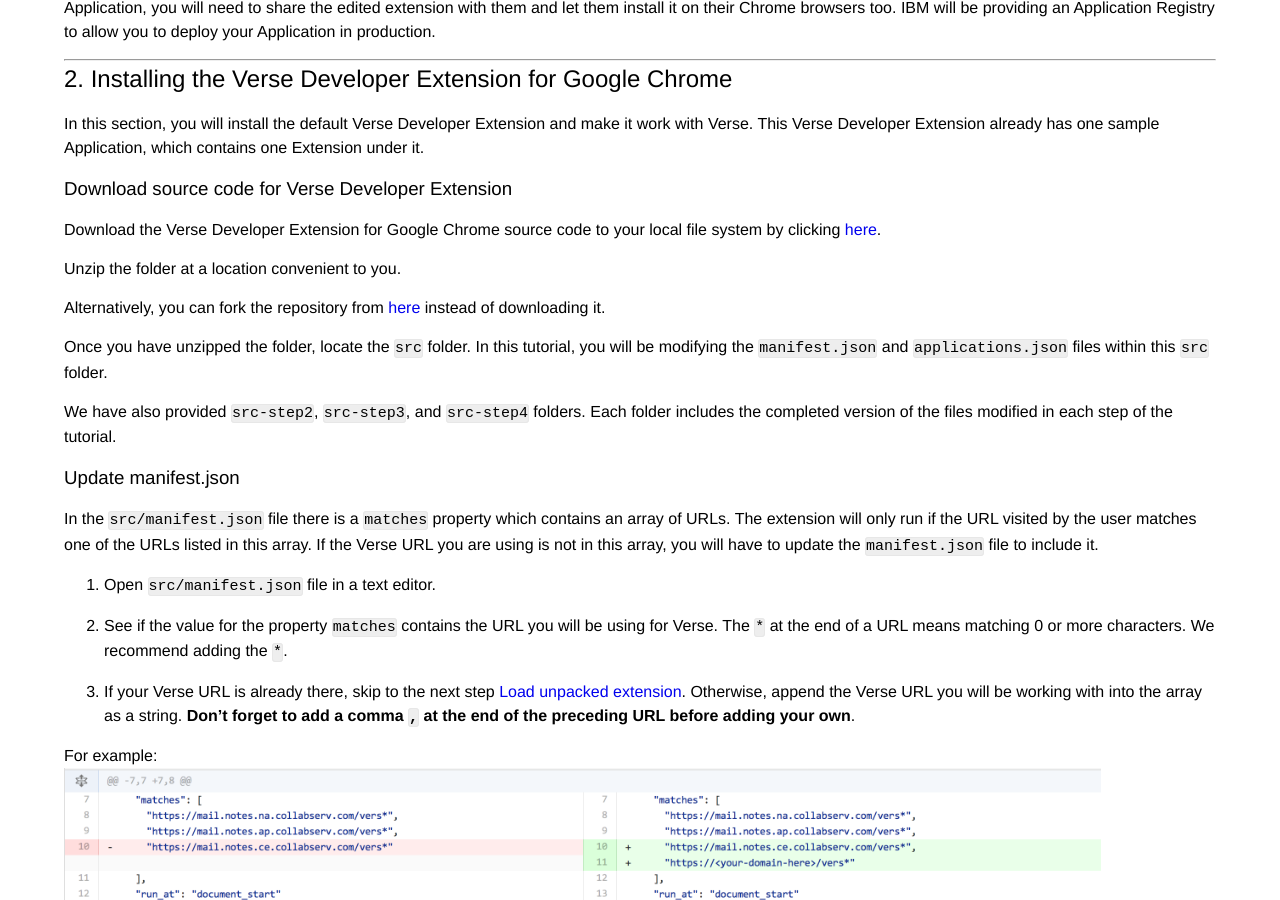
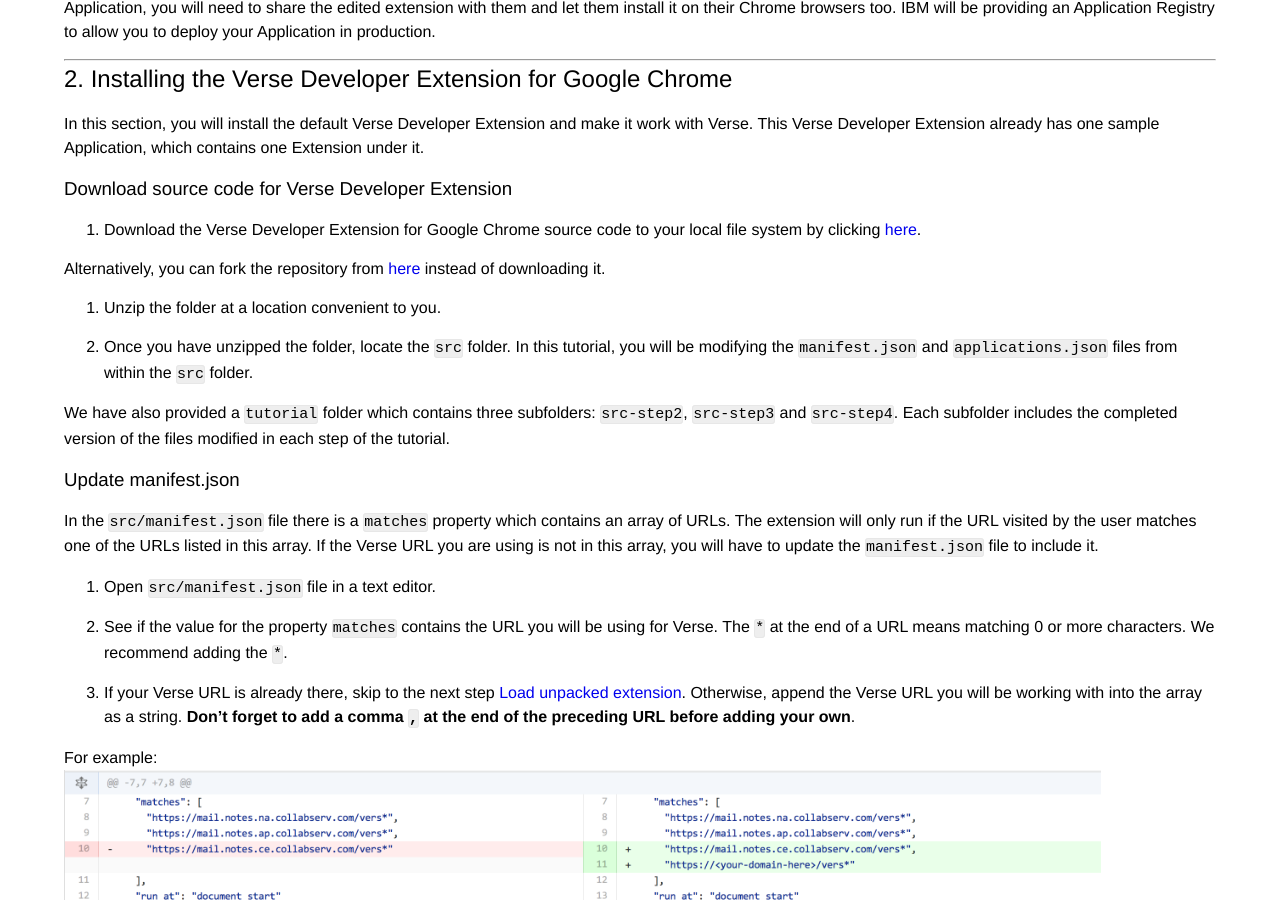
Before and after one commit to ibmverse/verse-developer, a Jekyll site: the page built from _tutorials/tutorial_verse_developer.md, in a window 1280 px wide and 900 px high, scrolled down 1153 px. Built offline with Jekyll 4.4.1, drawn with Linux system fonts in a browser that asks for light colours.

Commit message:
250604: step 2 numbered list and tutorial folder

```diff
--- a/_tutorials/tutorial_verse_developer.md
+++ b/_tutorials/tutorial_verse_developer.md
@@ -54,15 +54,15 @@
 In this section, you will install the default Verse Developer Extension and make it work with Verse. This Verse Developer Extension already has one sample Application, which contains one Extension under it.
 
 ### Download source code for Verse Developer Extension
-Download the Verse Developer Extension for Google Chrome source code to your local file system by clicking [here][8].
+1. Download the Verse Developer Extension for Google Chrome source code to your local file system by clicking [here][8].
 
-Unzip the folder at a location convenient to you.
+  Alternatively, you can fork the repository from [here][7] instead of downloading it.
 
-Alternatively, you can fork the repository from [here][7] instead of downloading it.
+2. Unzip the folder at a location convenient to you.
 
-Once you have unzipped the folder, locate the `src` folder. In this tutorial, you will be modifying the `manifest.json` and `applications.json` files within this `src` folder.
+3. Once you have unzipped the folder, locate the `src` folder. In this tutorial, you will be modifying the `manifest.json` and `applications.json` files from within the `src` folder.
 
-We have also provided `src-step2`, `src-step3`, and `src-step4` folders. Each folder includes the completed version of the files modified in each step of the tutorial.
+We have also provided a `tutorial` folder which contains three subfolders: `src-step2`, `src-step3` and `src-step4`. Each subfolder includes the completed version of the files modified in each step of the tutorial.
 
 ### Update manifest.json
 In the `src/manifest.json` file there is a `matches` property which contains an array of URLs. The extension will only run if the URL visited by the user matches one of the URLs listed in this array. If the Verse URL you are using is not in this array, you will have to update the `manifest.json` file to include it.
```
